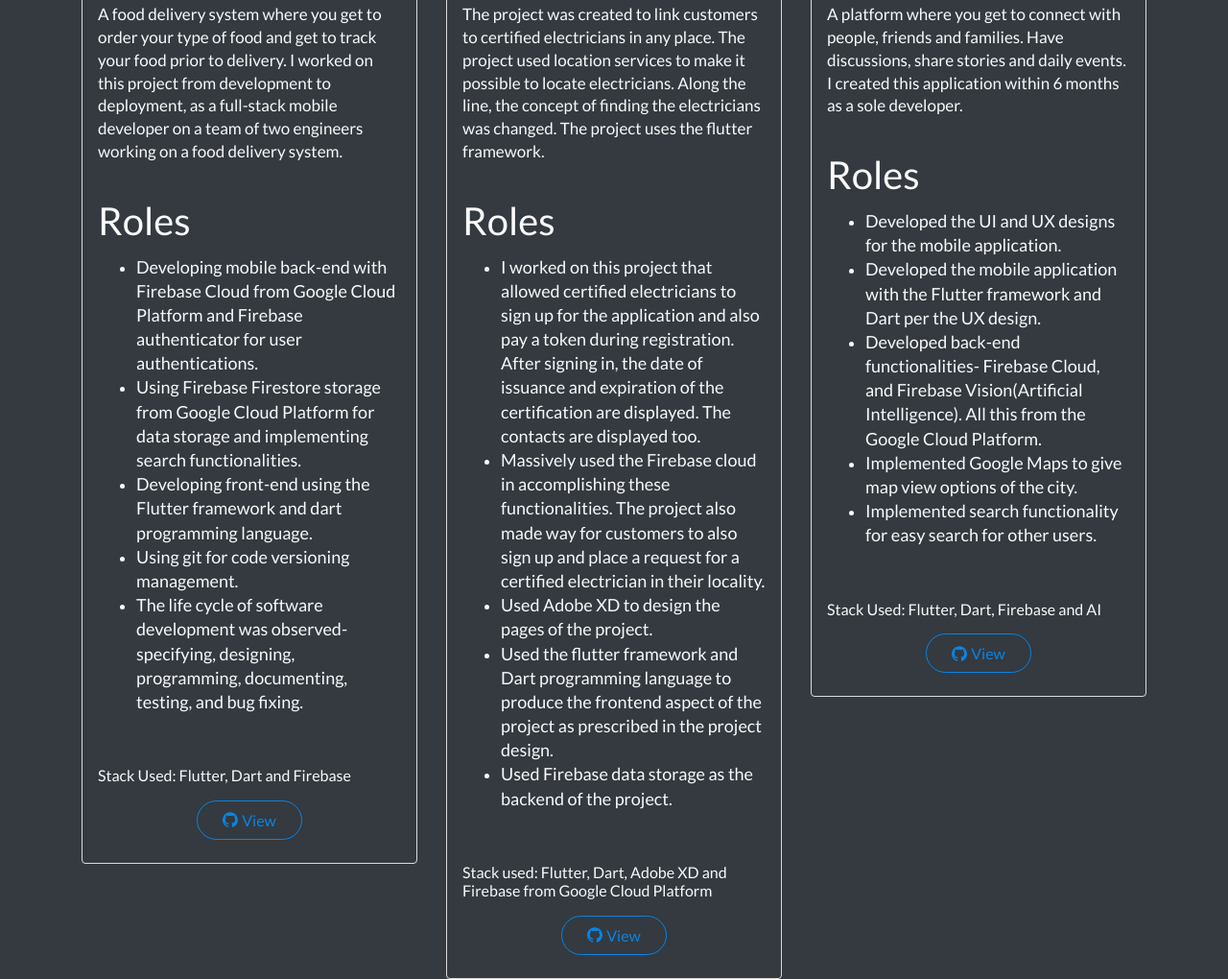
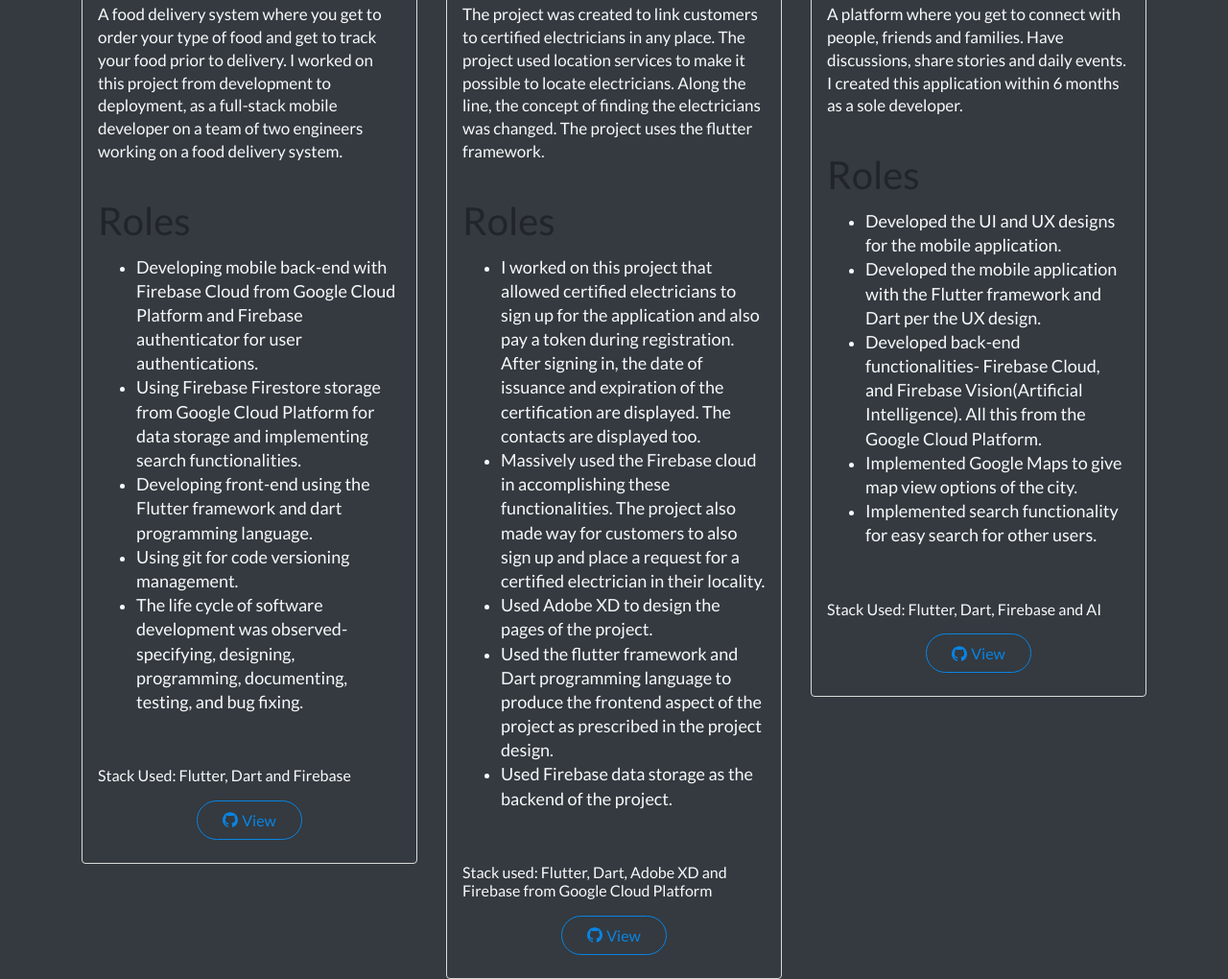
Before and after one commit to johntetteh090/kennedy-john-tetteh, a plain HTML site: page index.html in a window 1280 px wide. Shown: the part 1818-2838 px from the top of the page at 96% size. Drawn offline with nearby package versions, Linux system fonts and the light colour scheme; files whose address does not match are found by name.

Commit message:
Update index.html

```diff
--- a/index.html
+++ b/index.html
@@ -16,7 +16,7 @@
   <style>
 
     #roles{
-      color: #fbfbfb;
+      color: #212529;
         font-size:40px
     }
   </style>
```
